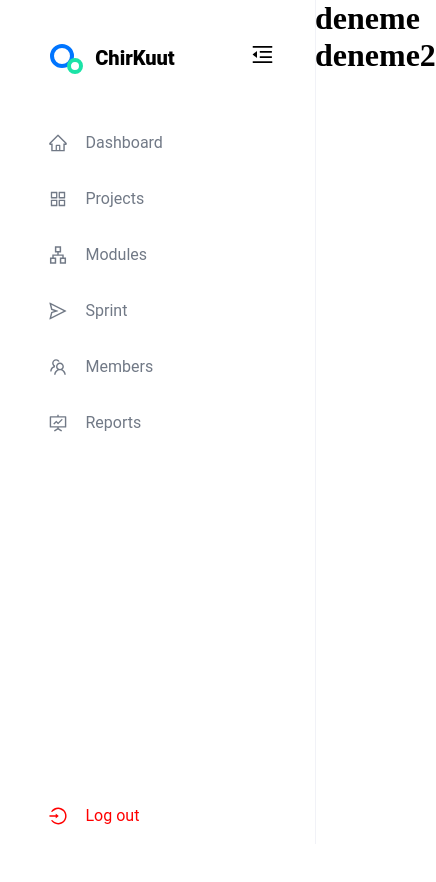
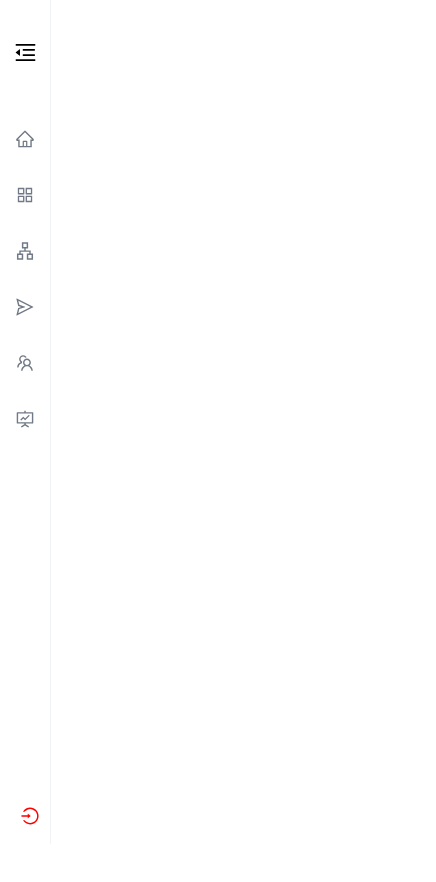
Before and after one commit to Frontend-Bootcamp-2022/react-dashboard-team-e, a React (Create React App) app: page / in a window 390 px wide. Shown: the top 882 px of the page, 436 px wide, since content can reach past the window. Before the commit the page ends 844 px from the top, so only its background shows below. Built offline with nearby package versions, Linux system fonts and the light colour scheme.

Commit message:
Edited SideBar

```diff
--- a/src/App.css
+++ b/src/App.css
@@ -1,8 +1,17 @@
 *{
-    margin:0;
+    text-decoration: none;
+    margin: 0;
     padding: 0;
-    text-decoration: none;
+    font-family: 'Montserrat', sans-serif;
+}
+body{
+    height: 100%;
+    width: 100%;
 }
 .container{
     display: flex;
 }
+main{
+    height: 1000px;
+    width: 100%;
+}
--- a/src/App.js
+++ b/src/App.js
@@ -7,8 +7,7 @@ const App = () => {
         <Sidebar />
       </nav>
       <main>
-        <h1>deneme</h1>
-        <h1>deneme2</h1>
+
       </main>
     </div>
 
--- a/src/Component/SideBarMenu.js/SideBarMenu.css
+++ b/src/Component/SideBarMenu.js/SideBarMenu.css
@@ -10,12 +10,18 @@
     gap: 18px;
     transition: all 0.1s;
 }
+
+li {
+    list-style-type: none;
+}
+
 .link:hover {
     background: #f3f2f2;
     color: #00DB99;
     font-weight: 600;
 }
-.link_icon{
+
+.link_icon {
     display: flex;
     font-size: 20px;
     margin-left: -20px;
@@ -25,8 +31,44 @@
     display: flex;
     flex-direction: column;
     align-items: center;
+    margin-left: -15px;
 }
 
 .logout .link {
-color: red;
+    color: red;
 }
+
+.logout.active {
+    margin-left: 15px;
+}
+
+.link_text.active {
+    display: none;
+}
+
+.link.active {
+    width: 0px;
+    margin-left: -5px;
+    padding: 18px 10px 18px 30px;
+    transition: all 0.1s;
+}
+
+@media screen and (max-width: 800px) {
+
+    .logout {
+        margin-left: 15px;
+    }
+
+    .link_text {
+        display: none;
+    }
+
+    .link {
+        width: 0px;
+        margin-left: -5px;
+        padding: 18px 10px 18px 30px;
+        transition: all 0.1s;
+    }
+
+
+}
--- a/src/Component/SideBarMenu.js/SideBarMenu.js
+++ b/src/Component/SideBarMenu.js/SideBarMenu.js
@@ -1,12 +1,16 @@
 import "./SideBarMenu.css"
 
-const SideBarMenu = ({ name, icon }) => {
+const SideBarMenu = ({ name, icon, class_name }) => {
+
 
     return (
-        <a href='/#' className="link" >
-            <div className="link_icon">{icon}</div>
-            <div className="link_text">{name}</div>
-        </a>
+        <li>
+            <a href='/#' className={`link ${class_name}`} >
+                <div className="link_icon">{icon}</div>
+                <div className={`link_text ${class_name}`}>{name}</div>
+            </a>
+        </li>
+
     )
 
 }
--- a/src/Component/Sidebar/SideBar.css
+++ b/src/Component/Sidebar/SideBar.css
@@ -7,16 +7,18 @@
     justify-content: space-between;
     border-right: 1px solid #F1F2F7;
 }
-section{
+
+section {
     width: 315px;
 }
 
 .top_sidebar {
     display: flex;
     align-items: center;
-    padding: 40px 27px;
+    padding: 40px 27px 40px 15px;
 
 }
+
 .logo-text {
     font-size: 20px;
     font-family: 'Roboto', sans-serif;
@@ -24,15 +26,15 @@ section{
 }
 
 .bars {
-    margin-left: 75px;
+    margin-left: 110px;
     font-size: 25px;
     cursor: pointer;
 }
 
-.sidebar_content{
+.sidebar_content {
     display: flex;
     flex-direction: column;
-    align-items: center;
+    margin-left: 10px;
 }
 
 .logo-icon {
@@ -40,3 +42,38 @@ section{
     margin-right: 10px;
     margin-left: 10px;
 }
+.bars.active {
+    margin-left: -12px;
+    transition: all 0.1s;
+}
+.logo-icon.active{
+    display: none;
+}
+.logo-text.active{
+    display: none;
+}
+.sidebar.active {
+    width: 50px;
+}
+section.active{
+    width: 50px;
+}
+@media screen and (max-width: 800px) {
+    .bars {
+        margin-left: -12px;
+        transition: all 0.1s;
+    }
+    .logo-icon{
+        display: none;
+    }
+    .logo-text{
+        display: none;
+    }
+    .sidebar {
+        width: 50px;
+    }
+    section{
+        width: 50px;
+    }
+
+}
--- a/src/Component/Sidebar/Sidebar.js
+++ b/src/Component/Sidebar/Sidebar.js
@@ -10,6 +10,7 @@ import {
     AiOutlineLogin,
     AiOutlineMenuFold,
 } from 'react-icons/ai';
+import { useState } from 'react';
 
 
 const Sidebar = () => {
@@ -42,27 +43,38 @@ const Sidebar = () => {
 
     ]
 
+    const [isOpen, setIsOpen] = useState(false)
+
+
+    const toggle = () => setIsOpen(!isOpen)
+
+
+
     return (
-        <section>
-            <div className='sidebar'>
-                <div className='sidebar_content'>
-                    <div className="top_sidebar">
-                        <div className='logo-icon'>
+        <section className={isOpen ? "active" : ""}>
+            <div className={`sidebar ${isOpen ? "active" : ""}`}>
+                <div className={`sidebar_content ${isOpen ? "active" : ""}`}>
+                    <div className={`top_sidebar ${isOpen ? "active" : ""}`}>
+                        <div className={`logo-icon ${isOpen ? "active" : ""}`}>
                             <svg width="35" height="35" viewBox="0 0 35 35" fill="none" xmlns="http://www.w3.org/2000/svg">
                                 <circle className='big-icon' cx="12" cy="16" r="10" stroke="#0075FF" strokeWidth="4" />
                                 <circle className='small-icon' cx="25" cy="26" r="6" stroke="#1BE3A7" strokeWidth="4" />
                             </svg>
                         </div>
-                        <h1 className='logo-text'>ChirKuut</h1>
-                        <div className='bars'> <AiOutlineMenuFold /> </div>
+                        <h1 className={`logo-text ${isOpen ? "active" : ""}`}>ChirKuut</h1>
+                        <div className={`bars ${isOpen ? "active" : ""}`} onClick={toggle}> <AiOutlineMenuFold /> </div>
                     </div>
+                    <ul>
+                        {menuItems.map((item, index) => <SideBarMenu key={index} name={item.name} icon={item.icon} class_name={isOpen ? "active" : ""} />)}
+                    </ul>
 
-                    {menuItems.map((item, index) => <SideBarMenu key={index} name={item.name} icon={item.icon} />)}
 
                 </div>
 
-                <div className='logout'>
-                    <SideBarMenu name="Log out" icon={<AiOutlineLogin />} />
+                <div className={`logout ${isOpen ? "active" : ""}`}>
+                    <ul>
+                        <SideBarMenu class_name={isOpen ? "active" : ""} name="Log out" icon={<AiOutlineLogin />} />
+                    </ul>
                 </div>
 
             </div>
```
